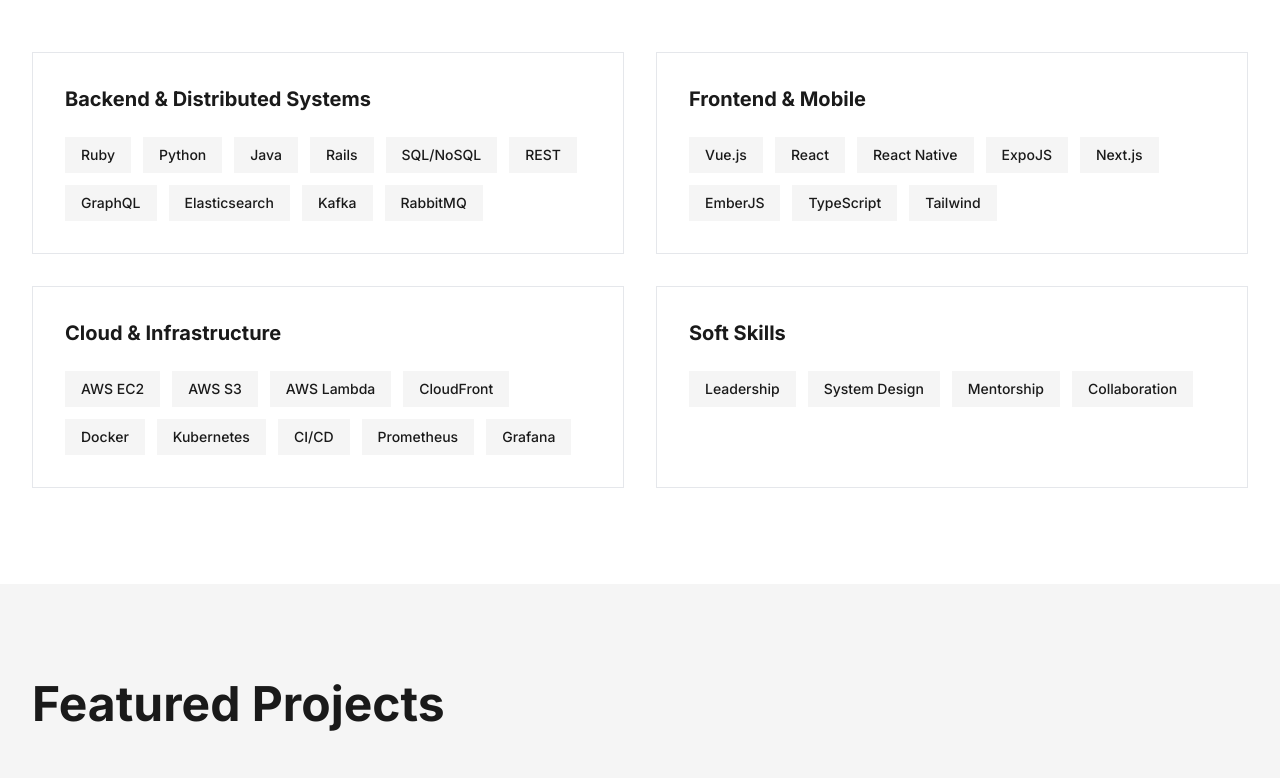
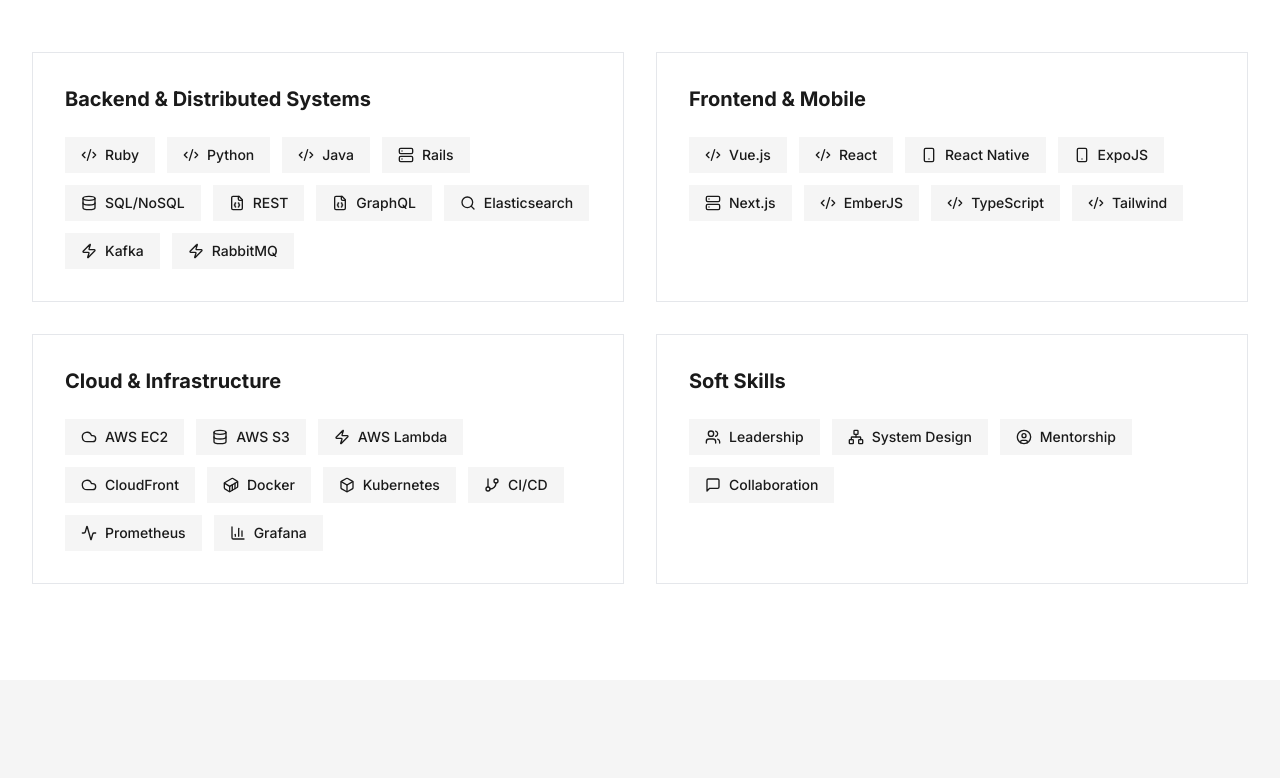
Before and after one commit to victor-aguilars/victor-aguilars.github.io, a Next.js app: page / in a window 1280 px wide. Shown: the part 2320-3098 px from the top of the page. Built offline with nearby package versions, Linux system fonts and the light colour scheme.

Commit message:
Add icons

```diff
--- a/app/layout.tsx
+++ b/app/layout.tsx
@@ -9,12 +9,12 @@
 });
 
 export const metadata: Metadata = {
-  title: "Víctor Alfredo Aguilar Sánchez | Senior Software Engineer",
+  title: "VAAS | Senior Software Engineer",
   description: "8+ years designing and scaling distributed systems, cloud-native applications, and high-throughput services. Strong experience with API design, performance optimization, and microservice architecture.",
   keywords: ["Software Engineer", "Distributed Systems", "Cloud Native", "Ruby on Rails", "Vue.js", "React", "Backend Engineering"],
-  authors: [{ name: "Víctor Alfredo Aguilar Sánchez" }],
+  authors: [{ name: "VAAS" }],
   openGraph: {
-    title: "Víctor Alfredo Aguilar Sánchez | Senior Software Engineer",
+    title: "VAAS | Senior Software Engineer",
     description: "8+ years designing and scaling distributed systems, cloud-native applications, and high-throughput services.",
     type: "website",
   },
--- a/components/Footer.tsx
+++ b/components/Footer.tsx
@@ -6,7 +6,7 @@
       <div className="max-w-content mx-auto">
         <div className="flex flex-col md:flex-row justify-between items-center gap-4">
           <p className="text-sm">
-            © {currentYear} Víctor Alfredo Aguilar Sánchez. All rights reserved.
+            © {currentYear} VAAS. All rights reserved.
           </p>
 
           <p className="text-sm text-white/70">
--- a/components/Skills.tsx
+++ b/components/Skills.tsx
@@ -1,53 +1,74 @@
+import {
+  Database,
+  Server,
+  Code2,
+  Smartphone,
+  Cloud,
+  Container,
+  Users,
+  Lightbulb,
+  FileJson,
+  Search,
+  Zap,
+  Box,
+  GitBranch,
+  Activity,
+  BarChart3,
+  UserCircle,
+  Network,
+  MessageSquare,
+} from 'lucide-react';
+
 const skillCategories = [
   {
     title: 'Backend & Distributed Systems',
     skills: [
-      'Ruby',
-      'Python',
-      'Java',
-      'Rails',
-      'SQL/NoSQL',
-      'REST',
-      'GraphQL',
-      'Elasticsearch',
-      'Kafka',
-      'RabbitMQ',
+      { name: 'Ruby', icon: Code2 },
+      { name: 'Python', icon: Code2 },
+      { name: 'Java', icon: Code2 },
+      { name: 'Rails', icon: Server },
+      { name: 'SQL/NoSQL', icon: Database },
+      { name: 'REST', icon: FileJson },
+      { name: 'GraphQL', icon: FileJson },
+      { name: 'Elasticsearch', icon: Search },
+      { name: 'Kafka', icon: Zap },
+      { name: 'RabbitMQ', icon: Zap },
     ],
   },
   {
     title: 'Frontend & Mobile',
     skills: [
-      'Vue.js',
-      'React',
-      'React Native',
-      'ExpoJS',
-      'Next.js',
-      'EmberJS',
-      'TypeScript',
-      'Tailwind',
+      { name: 'Vue.js', icon: Code2 },
+      { name: 'React', icon: Code2 },
+      { name: 'React Native', icon: Smartphone },
+      { name: 'ExpoJS', icon: Smartphone },
+      { name: 'Next.js', icon: Server },
+      { name: 'EmberJS', icon: Code2 },
+      { name: 'TypeScript', icon: Code2 },
+      { name: 'Tailwind', icon: Code2 },
     ],
   },
   {
     title: 'Cloud & Infrastructure',
     skills: [
-      'AWS EC2',
-      'AWS S3',
-      'AWS Lambda',
-      'CloudFront',
-      'Docker',
-      'Kubernetes',
-      'CI/CD',
-      'Prometheus',
-      'Grafana',
+      { name: 'AWS EC2', icon: Cloud },
+      { name: 'AWS S3', icon: Database },
+      { name: 'AWS Lambda', icon: Zap },
+      { name: 'CloudFront', icon: Cloud },
+      { name: 'Docker', icon: Container },
+      { name: 'Kubernetes', icon: Box },
+      { name: 'CI/CD', icon: GitBranch },
+      { name: 'Prometheus', icon: Activity },
+      { name: 'Grafana', icon: BarChart3 },
     ],
   },
   {
     title: 'Soft Skills',
     skills: [
-      'Leadership',
-      'System Design',
-      'Mentorship',
-      'Collaboration',
+      { name: 'Leadership', icon: Users },
+      { name: 'System Design', icon: Network },
+      { name: 'Mentorship', icon: UserCircle },
+      { name: 'Collaboration', icon: MessageSquare },
     ],
   },
 ];
@@ -71,14 +92,18 @@
               </h3>
 
               <div className="flex flex-wrap gap-3">
-                {category.skills.map((skill, i) => (
-                  <span
-                    key={i}
-                    className="px-4 py-2 bg-secondary text-text text-sm font-medium hover:bg-primary hover:text-white transition-colors duration-200"
-                  >
-                    {skill}
-                  </span>
-                ))}
+                {category.skills.map((skill, i) => {
+                  const Icon = skill.icon;
+                  return (
+                    <span
+                      key={i}
+                      className="px-4 py-2 bg-secondary text-text text-sm font-medium hover:bg-primary hover:text-white transition-colors duration-200 flex items-center gap-2"
+                    >
+                      <Icon size={16} />
+                      {skill.name}
+                    </span>
+                  );
+                })}
               </div>
             </div>
           ))}
```
Also changed, not shown: 2 other files (tests, documents, lock files or other folders).
